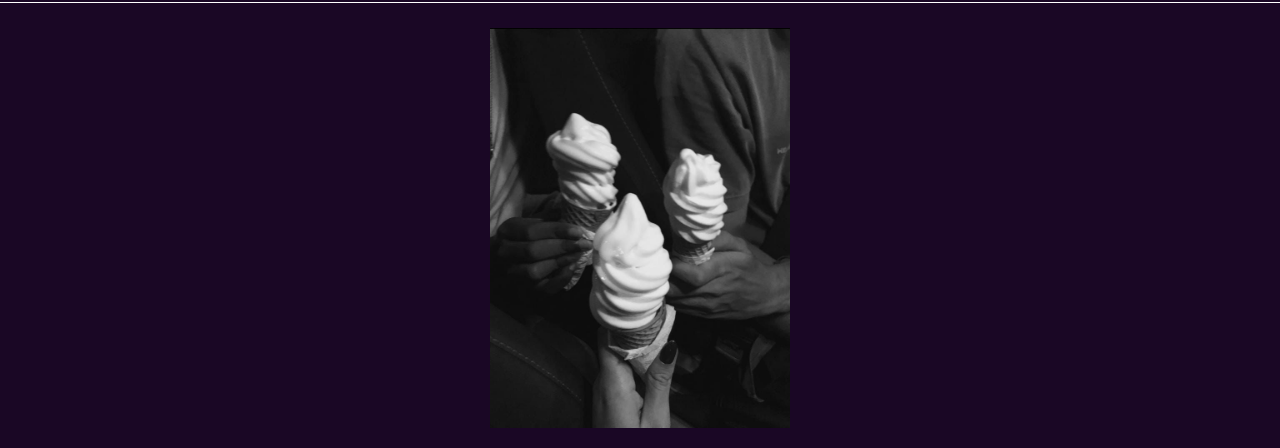
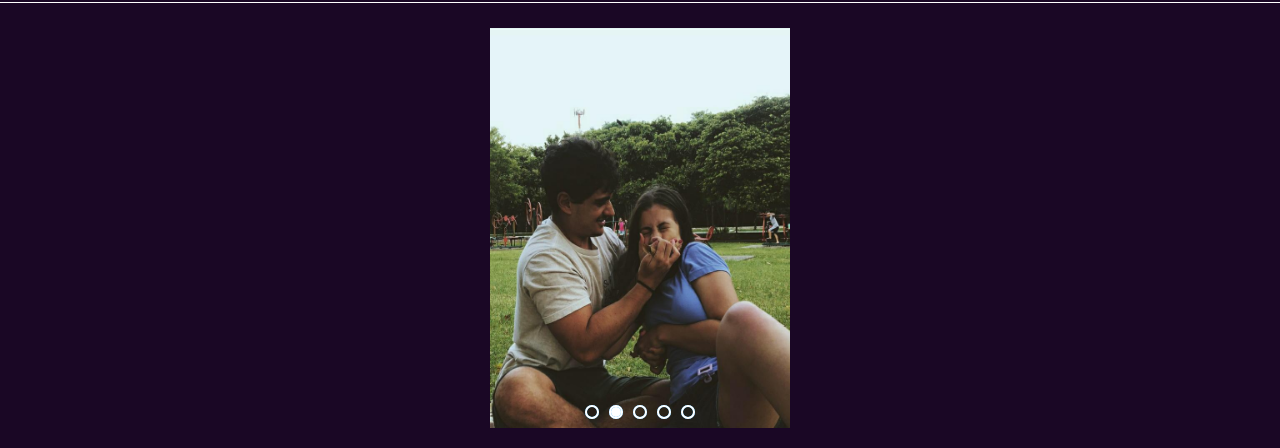
Before and after one commit to EnzoGabrielCode/contador-de-dias, a plain HTML site: page index.html in a window 1280 px wide. Shown: the part 52-500 px from the top of the page. Drawn offline with Linux system fonts and the light colour scheme.

Commit message:
projeto terminado

```diff
--- a/assets/css/style.css
+++ b/assets/css/style.css
@@ -27,9 +27,106 @@ header{
     justify-content: center;
 }
 
-.image img{
+.slide img{
     width: 300px;
     height: 400px;
+}
+
+.slider{
+    width: 300px;
+    height: 400px;
+    overflow: hidden;
+}
+
+.slides{
+    display: flex;
+}
+
+.slides input{
+    display: none;
+}
+
+.slide{
+    position: relative;
+    transition: 2s;
+}
+
+.manual-navigation{
+    position: absolute;
+    width: 300px;
+    margin-top: -30px;
+    display: flex;
+    justify-content: center;
+    gap: 10px;
+}
+
+.manual-btn{
+    border: 2px solid #fff;
+    padding: 5px;
+    border-radius: 50%;
+    cursor: pointer;
+    transition: 1s;
+}
+
+.manual-btn:hover{
+    background-color: #fff;
+}
+
+#radio1:checked ~ .first{
+    margin-left: 0;
+}
+
+#radio2:checked ~ .first{
+    margin-left: -100%;
+}
+
+#radio3:checked ~ .first{
+    margin-left: -200%;
+}
+
+#radio4:checked ~ .first{
+    margin-left: -300%;
+}
+
+#radio5:checked ~ .first{
+    margin-left: -400%;
+}
+
+.navigation-auto div{
+    border: 2px solid #20a6ff;
+    padding: 5px;
+    border-radius: 50%;
+    cursor: pointer;
+    transition: 1s;
+}
+
+.navigation-auto{
+    position: absolute;
+    width: 300px;
+    margin-top: 377px;
+    display: flex;
+    justify-content: center;
+    gap: 10px;
+}
+
+#radio1:checked ~ .navigation-auto .auto-btn1{
+    background-color: #fff;
+}
+
+#radio2:checked ~ .navigation-auto .auto-btn2{
+    background-color: #fff;
+}
+
+#radio3:checked ~ .navigation-auto .auto-btn3{
+    background-color: #fff;
+}
+
+#radio4:checked ~ .navigation-auto .auto-btn4{
+    background-color: #fff;
+}
+
+#radio5:checked ~ .navigation-auto .auto-btn5{
+    background-color: #fff;
 }
 
 .text h1,
--- a/assets/scripts/script.js
+++ b/assets/scripts/script.js
@@ -97,3 +97,19 @@ const countdown2 = ()=>{
 
 setInterval(countdown, 1000)
 setInterval(countdown2, 1000)
+
+let count = 1
+document.getElementById("radio1").checked = true
+
+setInterval( function(){
+    nextImage()
+}, 3000)
+
+function nextImage(){
+    count++
+    if(count > 5){
+        count = 1
+    }
+
+    document.getElementById("radio" + count).checked = true
+}
--- a/index.html
+++ b/index.html
@@ -15,13 +15,50 @@
 <body>
     <header>
         <div class="header">
-                <img src="./assets/images/coração.png" alt="">
+            <img src="./assets/images/coração.png" alt="">
         </div>
     </header>
     <main>
         <section class="images">
-            <div class="image">
-                <img src="./assets/images/sorvete.jpg" alt="">
+            <div class="slider">
+                <div class="slides">
+                    <input type="radio" name="radio-btn" id="radio1">
+                    <input type="radio" name="radio-btn" id="radio2">
+                    <input type="radio" name="radio-btn" id="radio3">
+                    <input type="radio" name="radio-btn" id="radio4">
+                    <input type="radio" name="radio-btn" id="radio5">
+
+                    <div class="slide first">
+                        <img src="./assets/images/parque.jpg" alt="">
+                    </div>
+                    <div class="slide">
+                        <img src="./assets/images/sedes.jpg" alt="">
+                    </div>
+                    <div class="slide">
+                        <img src="./assets/images/sorvete.jpg" alt="">
+                    </div>
+                    <div class="slide">
+                        <img src="./assets/images/eb.jpg" alt="">
+                    </div>
+                    <div class="slide">
+                        <img src="./assets/images/casamento.jpg" alt="">
+                    </div>
+
+                    <div class="navigation-auto">
+                        <div class="auto-btn1"></div>
+                        <div class="auto-btn2"></div>
+                        <div class="auto-btn3"></div>
+                        <div class="auto-btn4"></div>
+                        <div class="auto-btn5"></div>
+                    </div>
+                </div>
+                <div class="manual-navigation">
+                    <label for="radio1" class="manual-btn"></label>
+                    <label for="radio2" class="manual-btn"></label>
+                    <label for="radio3" class="manual-btn"></label>
+                    <label for="radio4" class="manual-btn"></label>
+                    <label for="radio5" class="manual-btn"></label>
+                </div>
             </div>
         </section>
         <section class="contador__text">
```
Also changed, not shown: assets/scripts/script2.js (deleted, +0 -49 lines), assets/images/casamento.jpg (added), assets/images/eb.jpg (added), assets/images/parque.jpg (added), assets/images/sedes.jpg (added), assets/images/skincare.jpg (added).
